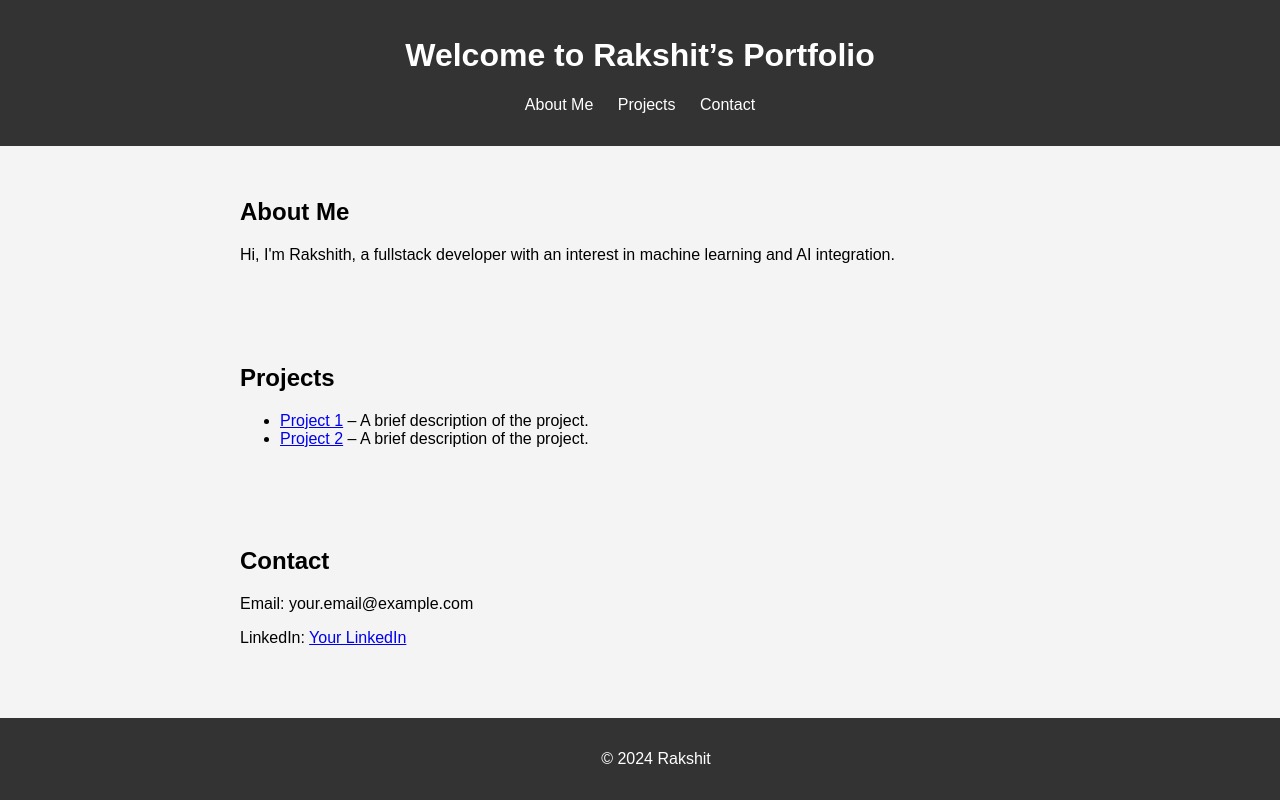
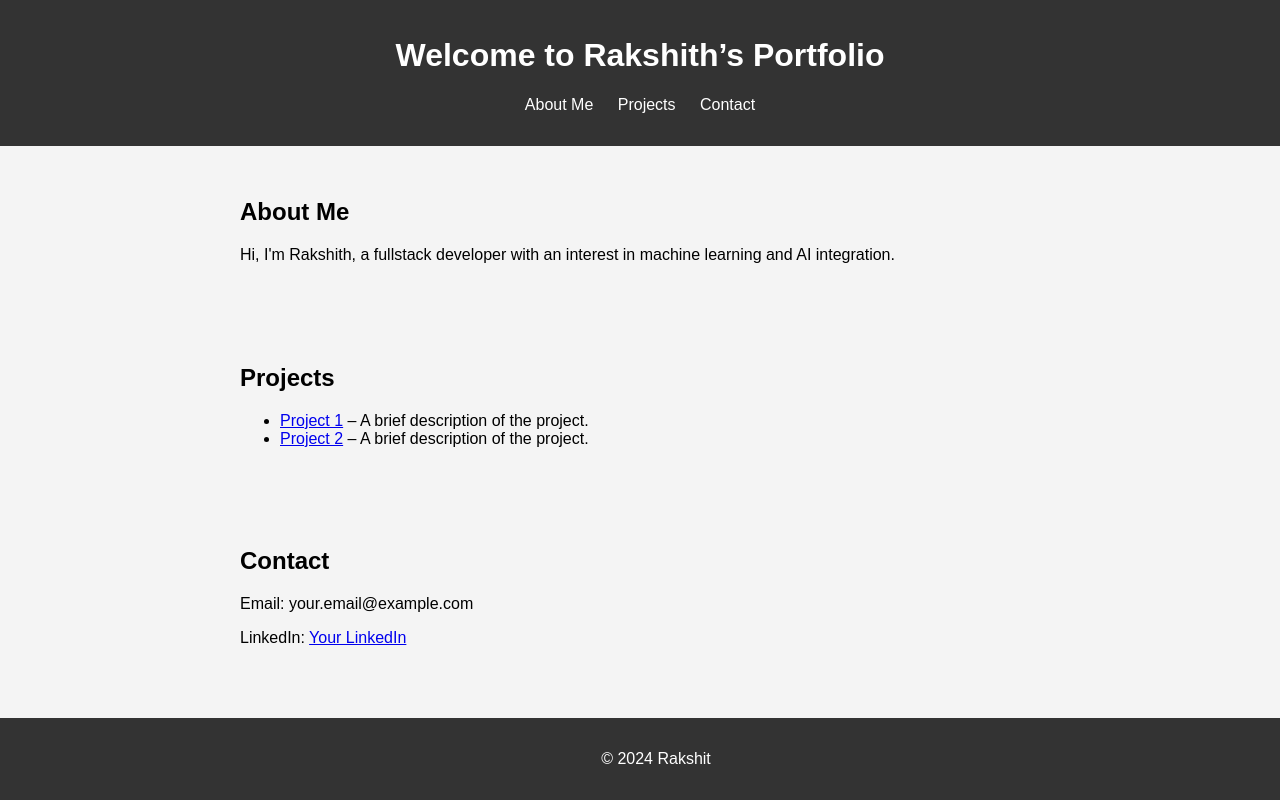
Before and after one commit to Rakshith0405/Rakshith0405.github.io, a plain HTML site: page index.html in a window 1280 px wide. Drawn offline with Linux system fonts and the light colour scheme.

Commit message:
Update index.html

```diff
--- a/index.html
+++ b/index.html
@@ -8,7 +8,7 @@
 </head>
 <body>
     <header>
-        <h1>Welcome to Rakshit’s Portfolio</h1>
+        <h1>Welcome to Rakshith’s Portfolio</h1>
         <nav>
             <ul>
                 <li><a href="#about">About Me</a></li>
```
